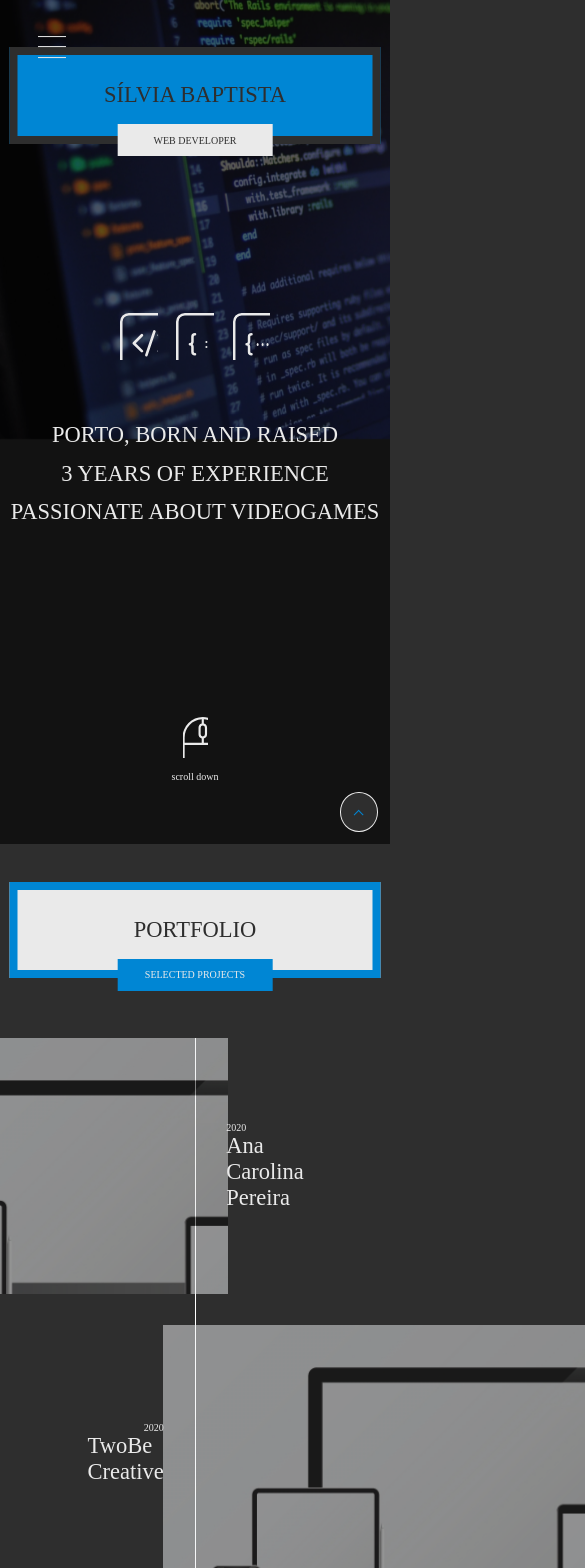
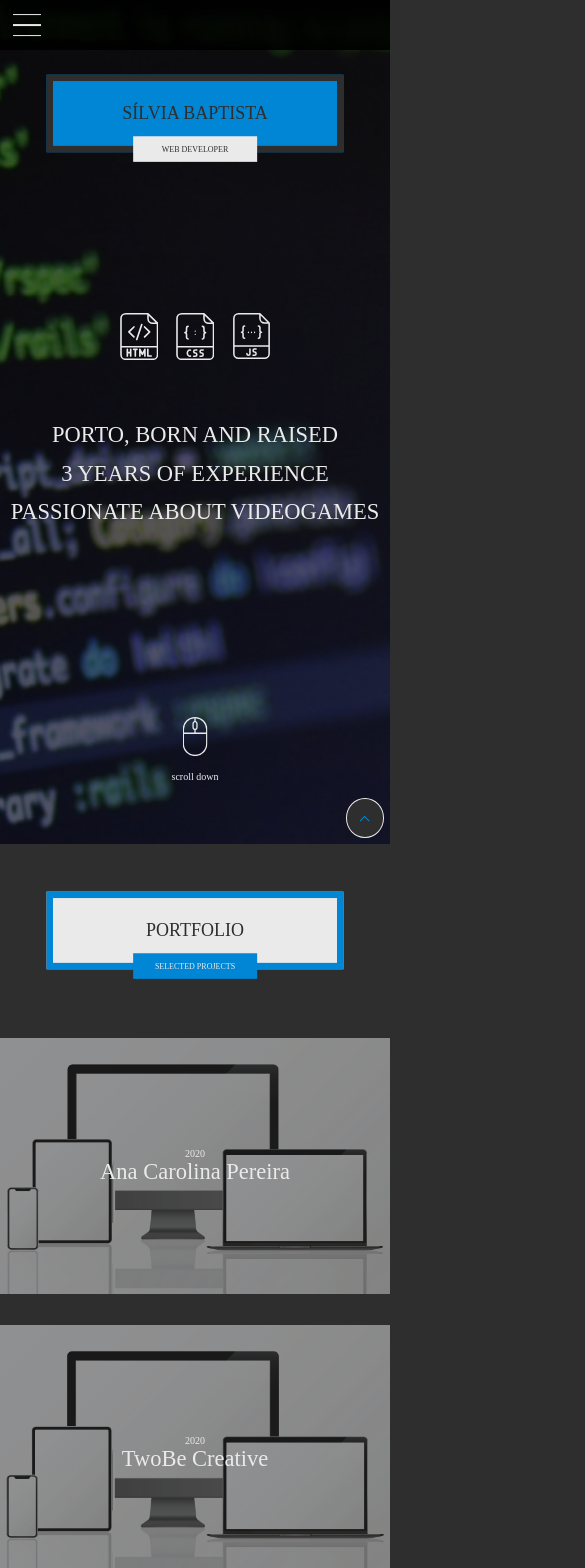
Before and after one commit to sbaptista18/portfolio, a Vue app: page / in a window 390 px wide. Shown: the top 1568 px of the page, 585 px wide, since content can reach past the window. Built offline with nearby package versions, Linux system fonts and the light colour scheme; a web font is replaced by a local one.

Commit message:
responsive

```diff
--- a/src/components/home/contact.vue
+++ b/src/components/home/contact.vue
@@ -61,6 +61,10 @@ export default {
   .logo {
     margin: pxToEm(60) 0;
     top: 0;
+
+    @media screen and (max-width: 599px) {
+      transform: translateX(-50%) scale(0.8);
+    }
   }
 
   .contacts {
--- a/src/components/home/portfolio.vue
+++ b/src/components/home/portfolio.vue
@@ -101,6 +101,26 @@ export default {
   padding: 0 pxToEm(180);
   padding-bottom: pxToEm(100);
 
+  @media screen and (min-width: 1200px) and (max-width: 1919px) {
+    padding: 0 pxToEm(180);
+  }
+
+  @media screen and (min-width: 992px) and (max-width: 1199px) {
+    padding: 0 pxToEm(180);
+  }
+
+  @media screen and (min-width: 768px) and (max-width: 991px) {
+    padding: 0 pxToEm(180);
+  }
+
+  @media screen and (min-width: 600px) and (max-width: 767px) {
+    padding: 0 pxToEm(40);
+  }
+
+  @media screen and (max-width: 599px) {
+    padding: 0 pxToEm(0);
+  }
+
   .line {
     background-color: #fff;
     width: pxToEm(2);
@@ -108,11 +128,19 @@ export default {
     position: absolute;
     left: 50%;
     top: pxToEm(310);
+
+    @media screen and (max-width: 1320px) {
+      display: none;
+    }
   }
 
   .logo {
     margin: pxToEm(60) 0;
     top: 0;
+
+    @media screen and (max-width: 599px) {
+      transform: translateX(-50%) scale(0.8);
+    }
   }
 
   .projects {
@@ -121,12 +149,27 @@ export default {
     margin: 0 pxToEm(80);
     margin-top: pxToEm(310);
 
+    @media screen and (min-width: 600px) and (max-width: 840px) {
+      width: 100%;
+      margin: 0;
+      margin-top: pxToEm(310);
+    }
+
+    @media screen and (max-width: 599px) {
+      margin: 0;
+      margin-top: pxToEm(310);
+    }
+
     .project {
       height: pxToEm(410);
       position: relative;
       margin-bottom: pxToEm(50);
       cursor: pointer;
       width: 50%;
+
+      @media screen and (max-width: 840px) {
+        width: 100%;
+      }
 
       &.right {
         align-self: flex-end;
@@ -154,14 +197,41 @@ export default {
         &.left {
           margin-left: pxToEm(50);
           left: 0;
+
+          @media screen and (max-width: 599px) {
+            left: unset;
+            width: 100%;
+            margin: 0;
+          }
+
+          > div {
+            @media screen and (max-width: 599px) {
+              text-align: center;
+            }
+          }
         }
 
         &.right {
           margin-right: pxToEm(50);
           right: 0;
 
+          @media screen and (max-width: 599px) {
+            right: unset;
+            width: 100%;
+            margin: 0;
+          }
+
           .year {
             text-align: right;
+            @media screen and (max-width: 599px) {
+              text-align: center;
+            }
+          }
+
+          > div {
+            @media screen and (max-width: 599px) {
+              text-align: center;
+            }
           }
         }
 
@@ -182,13 +252,29 @@ export default {
         position: absolute;
         opacity: 0.5;
         transition: 0.5s;
+        background-size: contain;
+        background-repeat: no-repeat;
 
         &.left {
           right: 0;
+
+          @media screen and (max-width: 599px) {
+            right: unset;
+            width: 100%;
+            background-size: cover;
+            background-position: center;
+          }
         }
 
         &.right {
           left: 0;
+
+          @media screen and (max-width: 599px) {
+            right: unset;
+            width: 100%;
+            background-size: cover;
+            background-position: center;
+          }
         }
       }
     }
--- a/src/components/home/top-section.vue
+++ b/src/components/home/top-section.vue
@@ -84,7 +84,11 @@ export default {
       height: 200%;
       background-position: top center;
       background-repeat: no-repeat;
-      background-size: contain;
+      background-size: cover;
+
+      @media screen and (max-width: 599px) {
+        background-size: cover;
+      }
     }
   }
 
@@ -117,6 +121,8 @@ export default {
           .icon {
             width: pxToEm(60);
             height: pxToEm(75);
+            background-size: contain;
+            background-repeat: no-repeat;
           }
         }
 
@@ -147,6 +153,8 @@ export default {
         .img {
           width: pxToEm(40);
           height: pxToEm(65);
+          background-size: contain;
+          background-repeat: no-repeat;
         }
 
         .txt {
--- a/src/components/includes/Header.vue
+++ b/src/components/includes/Header.vue
@@ -116,11 +116,21 @@ export default {
   position: fixed;
   width: 100%;
 
+  @media screen and (max-width: 599px) {
+    height: pxToEm(80);
+    background-color: rgba(0, 0, 0, 0.9);
+  }
+
   #logo {
     position: absolute;
     left: 50%;
     transform: translateX(-50%);
     top: 50%;
+
+    @media screen and (max-width: 599px) {
+      transform: translateX(-50%) scale(0.8);
+      top: 130%;
+    }
 
     .name {
       width: pxToEm(568);
@@ -174,6 +184,11 @@ export default {
     transform: translateY(-50%);
     cursor: pointer;
     transition: 0.5s;
+
+    @media screen and (max-width: 599px) {
+      left: pxToEm(20);
+      top: pxToEm(40);
+    }
 
     &.open-menu {
       opacity: 0;
--- a/src/components/includes/back-to-top.vue
+++ b/src/components/includes/back-to-top.vue
@@ -74,8 +74,8 @@ $circle: 50%;
   transition: 0.5s;
 
   @media screen and (max-width: 599px) {
-    bottom: pxToEm(20);
-    right: pxToEm(20);
+    bottom: pxToEm(10);
+    right: pxToEm(10);
   }
 
   #btt-btn {
--- a/src/components/includes/project.vue
+++ b/src/components/includes/project.vue
@@ -142,6 +142,7 @@ export default {
         $(".proj[data-id-proj=" + p.id + "] .close-project-btn").addClass(
           "open-project"
         );
+        $("#to-top").css("display", "none");
       }
     });
   },
@@ -200,6 +201,7 @@ export default {
       position: absolute;
       opacity: 0.3;
       pointer-events: none;
+      background-position: center;
     }
 
     .close-project-btn {
@@ -213,6 +215,11 @@ export default {
       top: pxToEm(60);
       z-index: 9999;
       cursor: pointer;
+
+      @media screen and (max-width: 599px) {
+        right: pxToEm(30);
+        top: pxToEm(30);
+      }
 
       &.open-project {
         opacity: 1;
@@ -312,6 +319,10 @@ export default {
         transform: scale(1.4);
         top: 0;
         left: 0;
+
+        @media screen and (max-width: 599px) {
+          transform: scale(0.8);
+        }
       }
     }
 
@@ -343,6 +354,31 @@ export default {
       }
 
       .top {
+        @media screen and (max-width: 599px) {
+          flex-direction: column;
+          align-items: center;
+          justify-content: center;
+
+          .left {
+            display: flex;
+            flex-direction: column;
+            align-items: center;
+
+            .title {
+              text-align: center;
+            }
+          }
+
+          .right {
+            text-align: center;
+            margin-top: pxToEm(20);
+
+            .txt {
+              text-align: center;
+            }
+          }
+        }
+
         .left {
           width: pxToEm(125);
           .title {
@@ -370,6 +406,12 @@ export default {
       .bottom {
         height: pxToEm(90);
 
+        @media screen and (max-width: 599px) {
+          flex-direction: column;
+          margin-top: pxToEm(20);
+          align-items: center;
+        }
+
         .left {
           display: flex;
           align-items: center;
@@ -382,11 +424,20 @@ export default {
         .right {
           width: 100%;
 
+          @media screen and (max-width: 599px) {
+            width: 50%;
+            margin-top: pxToEm(20);
+          }
+
           .table {
             width: 100%;
             height: 100%;
             display: flex;
             justify-content: space-between;
+
+            @media screen and (max-width: 599px) {
+              flex-direction: column;
+            }
 
             .column {
               margin-left: pxToEm(20);
@@ -396,14 +447,34 @@ export default {
               justify-content: space-between;
               border-left: pxToEm(2) solid #fff;
 
+              @media screen and (max-width: 599px) {
+                border: none;
+                margin: 0;
+                margin-bottom: pxToEm(30);
+              }
+
               > div {
                 margin-left: pxToEm(20);
+
+                @media screen and (max-width: 599px) {
+                  margin: 0;
+                }
               }
 
               .header {
                 font-family: "Montserrat-Bold";
                 text-transform: uppercase;
                 font-size: pxToEm(18);
+
+                @media screen and (max-width: 599px) {
+                  text-align: center;
+                }
+              }
+
+              .txt {
+                @media screen and (max-width: 599px) {
+                  text-align: center;
+                }
               }
             }
           }
--- a/src/components/index.vue
+++ b/src/components/index.vue
@@ -29,9 +29,12 @@ export default {
 
     $("#project-container").removeClass("open-project");
     $(".proj").removeClass("open-project");
+    $(".proj .title").removeClass("open-project");
+    $(".proj .title").removeClass("open-details");
+    $(".proj .details").removeClass("open-details");
     $(".close-project-btn").removeClass("open-project");
     $("body, html").css("overflow", "auto");
-    $("#to-top").css("opacity", 1);
+    $("#to-top").css("display", "flex");
   },
 };
 </script>
```
